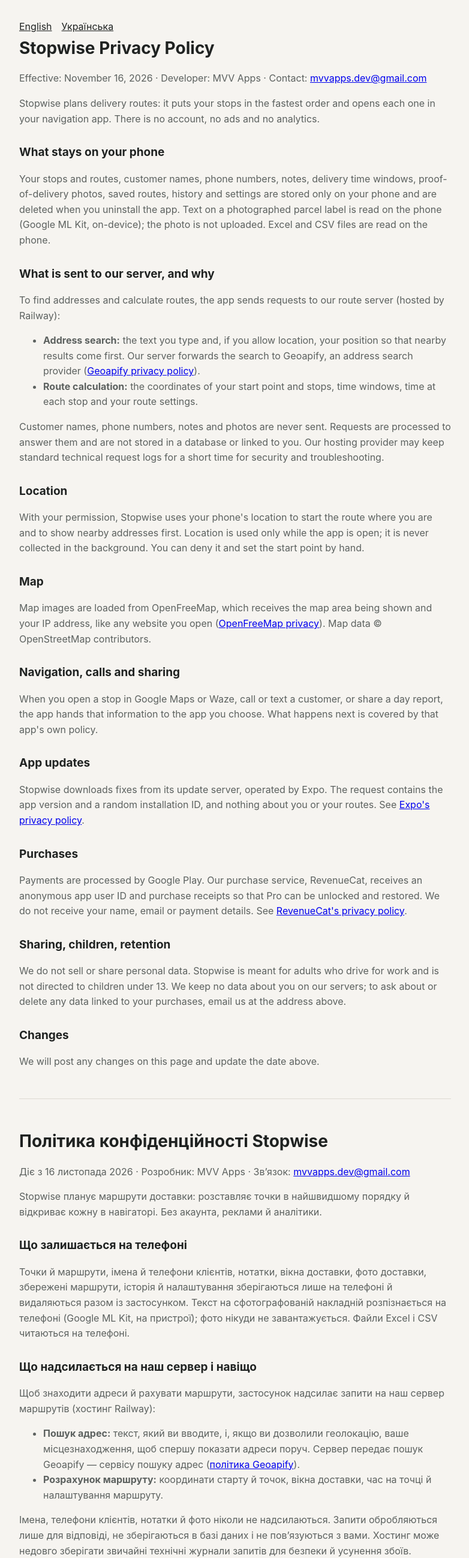
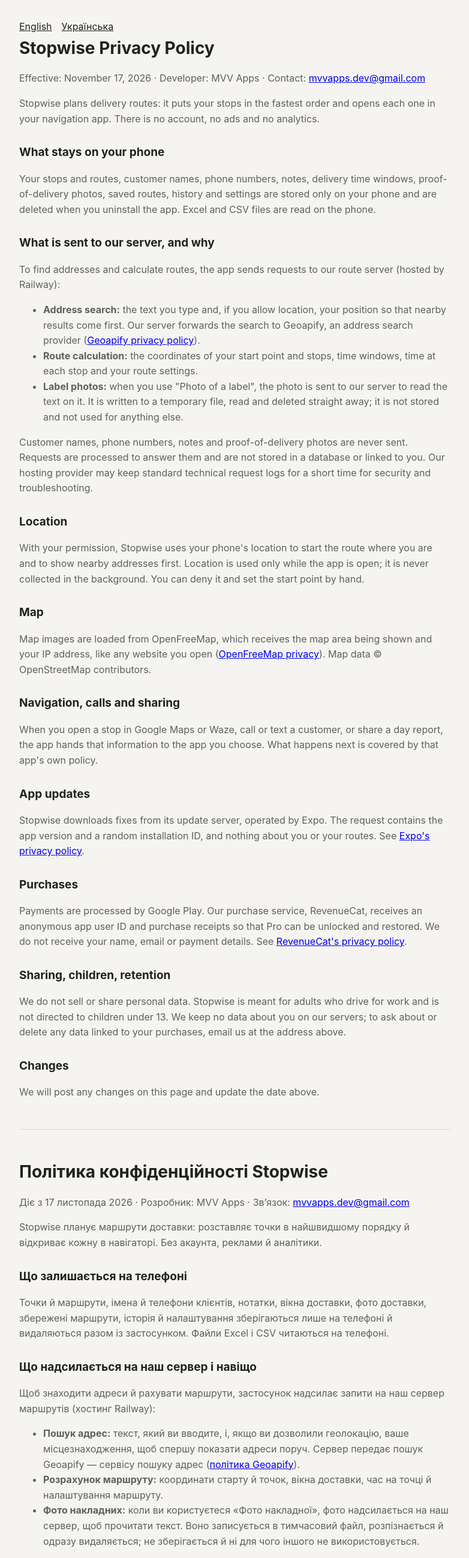
Before and after one commit to mvv89/mvv89.github.io, a plain HTML site: page stopwise/privacy/index.html in a window 1280 px wide. Shown: the top 2597 px of the page at 60% size, without its empty margins (248-1030 px from the left). Drawn offline with Linux system fonts and the light colour scheme.

Commit message:
Stopwise privacy: label photos are read on our server

```diff
--- a/stopwise/privacy/index.html
+++ b/stopwise/privacy/index.html
@@ -22,20 +22,21 @@
 
 <section id="en" lang="en">
 <h1>Stopwise Privacy Policy</h1>
-<p>Effective: November 16, 2026 · Developer: MVV Apps · Contact: <a href="mailto:mvvapps.dev@gmail.com">mvvapps.dev@gmail.com</a></p>
+<p>Effective: November 17, 2026 · Developer: MVV Apps · Contact: <a href="mailto:mvvapps.dev@gmail.com">mvvapps.dev@gmail.com</a></p>
 
 <p>Stopwise plans delivery routes: it puts your stops in the fastest order and opens each one in your navigation app. There is no account, no ads and no analytics.</p>
 
 <h2>What stays on your phone</h2>
-<p>Your stops and routes, customer names, phone numbers, notes, delivery time windows, proof-of-delivery photos, saved routes, history and settings are stored only on your phone and are deleted when you uninstall the app. Text on a photographed parcel label is read on the phone (Google ML Kit, on-device); the photo is not uploaded. Excel and CSV files are read on the phone.</p>
+<p>Your stops and routes, customer names, phone numbers, notes, delivery time windows, proof-of-delivery photos, saved routes, history and settings are stored only on your phone and are deleted when you uninstall the app. Excel and CSV files are read on the phone.</p>
 
 <h2>What is sent to our server, and why</h2>
 <p>To find addresses and calculate routes, the app sends requests to our route server (hosted by Railway):</p>
 <ul>
   <li><strong>Address search:</strong> the text you type and, if you allow location, your position so that nearby results come first. Our server forwards the search to Geoapify, an address search provider (<a href="https://www.geoapify.com/privacy-policy/">Geoapify privacy policy</a>).</li>
   <li><strong>Route calculation:</strong> the coordinates of your start point and stops, time windows, time at each stop and your route settings.</li>
+  <li><strong>Label photos:</strong> when you use "Photo of a label", the photo is sent to our server to read the text on it. It is written to a temporary file, read and deleted straight away; it is not stored and not used for anything else.</li>
 </ul>
-<p>Customer names, phone numbers, notes and photos are never sent. Requests are processed to answer them and are not stored in a database or linked to you. Our hosting provider may keep standard technical request logs for a short time for security and troubleshooting.</p>
+<p>Customer names, phone numbers, notes and proof-of-delivery photos are never sent. Requests are processed to answer them and are not stored in a database or linked to you. Our hosting provider may keep standard technical request logs for a short time for security and troubleshooting.</p>
 
 <h2>Location</h2>
 <p>With your permission, Stopwise uses your phone's location to start the route where you are and to show nearby addresses first. Location is used only while the app is open; it is never collected in the background. You can deny it and set the start point by hand.</p>
@@ -63,20 +64,21 @@
 
 <section id="uk" lang="uk">
 <h1>Політика конфіденційності Stopwise</h1>
-<p>Діє з 16 листопада 2026 · Розробник: MVV Apps · Зв’язок: <a href="mailto:mvvapps.dev@gmail.com">mvvapps.dev@gmail.com</a></p>
+<p>Діє з 17 листопада 2026 · Розробник: MVV Apps · Зв’язок: <a href="mailto:mvvapps.dev@gmail.com">mvvapps.dev@gmail.com</a></p>
 
 <p>Stopwise планує маршрути доставки: розставляє точки в найшвидшому порядку й відкриває кожну в навігаторі. Без акаунта, реклами й аналітики.</p>
 
 <h2>Що залишається на телефоні</h2>
-<p>Точки й маршрути, імена й телефони клієнтів, нотатки, вікна доставки, фото доставки, збережені маршрути, історія й налаштування зберігаються лише на телефоні й видаляються разом із застосунком. Текст на сфотографованій накладній розпізнається на телефоні (Google ML Kit, на пристрої); фото нікуди не завантажується. Файли Excel і CSV читаються на телефоні.</p>
+<p>Точки й маршрути, імена й телефони клієнтів, нотатки, вікна доставки, фото доставки, збережені маршрути, історія й налаштування зберігаються лише на телефоні й видаляються разом із застосунком. Файли Excel і CSV читаються на телефоні.</p>
 
 <h2>Що надсилається на наш сервер і навіщо</h2>
 <p>Щоб знаходити адреси й рахувати маршрути, застосунок надсилає запити на наш сервер маршрутів (хостинг Railway):</p>
 <ul>
   <li><strong>Пошук адрес:</strong> текст, який ви вводите, і, якщо ви дозволили геолокацію, ваше місцезнаходження, щоб спершу показати адреси поруч. Сервер передає пошук Geoapify — сервісу пошуку адрес (<a href="https://www.geoapify.com/privacy-policy/">політика Geoapify</a>).</li>
   <li><strong>Розрахунок маршруту:</strong> координати старту й точок, вікна доставки, час на точці й налаштування маршруту.</li>
+  <li><strong>Фото накладних:</strong> коли ви користуєтеся «Фото накладної», фото надсилається на наш сервер, щоб прочитати текст. Воно записується в тимчасовий файл, розпізнається й одразу видаляється; не зберігається й ні для чого іншого не використовується.</li>
 </ul>
-<p>Імена, телефони клієнтів, нотатки й фото ніколи не надсилаються. Запити обробляються лише для відповіді, не зберігаються в базі даних і не пов’язуються з вами. Хостинг може недовго зберігати звичайні технічні журнали запитів для безпеки й усунення збоїв.</p>
+<p>Імена, телефони клієнтів, нотатки й фото доставки ніколи не надсилаються. Запити обробляються лише для відповіді, не зберігаються в базі даних і не пов’язуються з вами. Хостинг може недовго зберігати звичайні технічні журнали запитів для безпеки й усунення збоїв.</p>
 
 <h2>Геолокація</h2>
 <p>З вашого дозволу Stopwise використовує місцезнаходження телефона, щоб почати маршрут від вас і спершу показувати адреси поруч. Лише поки застосунок відкритий, ніколи у фоні. Можна не дозволяти й задати старт вручну.</p>
```
